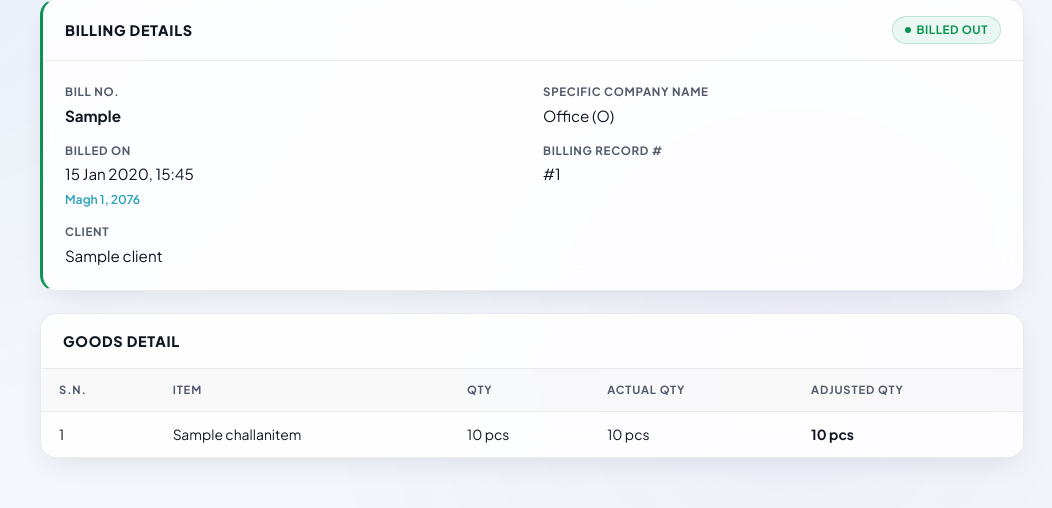
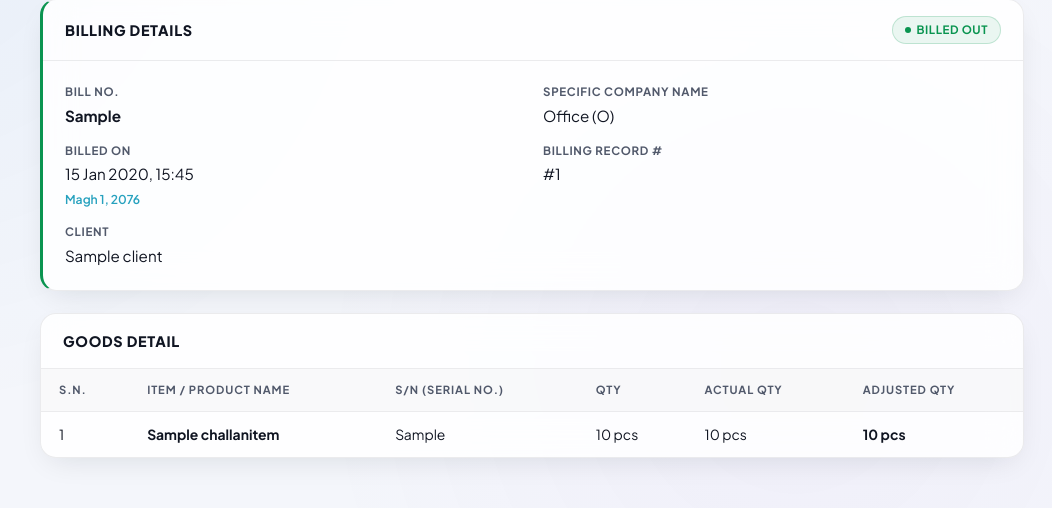
Before and after one commit to sarojoffl/challan_system, a Django app: page /challan/1/ in a window 1280 px wide. Shown: the part 1067-1575 px from the top of the page, without its empty margins (228-1280 px from the left). Run offline with Django 5.2, Linux system fonts and the light colour scheme; a user stored in the database is signed in; data comes from the database, SQL or seed files in the repository; tables that the repository leaves empty hold one stand-in row (values such as "Sample post").

Commit message:
feat: Add optional S/N (Serial Number) field per item row in Goods Detail, search, and dynamic Challan Details table

```diff
--- a/challan/forms.py
+++ b/challan/forms.py
@@ -179,9 +179,10 @@ ChallanItemFormSet = inlineformset_factory(
     Challan,
     ChallanItem,
     formset=BaseChallanItemFormSet,
-    fields=["serial_number", "product_name", "quantity", "unit", "actual_qty", "stock_intake"],
+    fields=["serial_number", "product_name", "item_serial_no", "quantity", "unit", "actual_qty", "stock_intake"],
     widgets={
         "product_name": forms.TextInput(attrs={"list": "existing-items", "autocomplete": "off"}),
+        "item_serial_no": forms.TextInput(attrs={"placeholder": "S/N (optional)", "autocomplete": "off"}),
         "unit": forms.Select(attrs={"class": "form-control"}),
     },
     extra=1,
--- a/challan/models.py
+++ b/challan/models.py
@@ -252,6 +252,11 @@ class Challan(models.Model):
             return False
         return True
 
+    @property
+    def has_item_serials(self):
+        """Returns True if at least one item on this challan has an S/N."""
+        return any(bool(i.item_serial_no and i.item_serial_no.strip()) for i in self.items.all())
+
     def get_absolute_url(self):
         return reverse("challan:challan_detail", args=[self.pk])
 
@@ -273,6 +278,7 @@ class ChallanItem(models.Model):
     )
     serial_number = models.PositiveIntegerField("S.N.")
     product_name = models.CharField("Item / Goods detail", max_length=255)
+    item_serial_no = models.CharField("Serial No. (S/N)", max_length=255, blank=True)
     quantity = models.PositiveIntegerField("Qty")
     unit = models.CharField("Unit", max_length=20, default="pcs", choices=UNIT_CHOICES, blank=True)
     actual_qty = models.PositiveIntegerField(
--- a/challan/templates/challan/challan_detail.html
+++ b/challan/templates/challan/challan_detail.html
@@ -178,7 +178,10 @@
       <thead>
         <tr>
           <th>S.N.</th>
-          <th>Item</th>
+          <th>Item / Product Name</th>
+          {% if challan.has_item_serials %}
+          <th>S/N (Serial No.)</th>
+          {% endif %}
           <th>Qty</th>
           {% if challan.adjust_requested %}
           <th>Actual Qty</th>
@@ -190,7 +193,10 @@
         {% for item in challan.items.all %}
         <tr>
           <td>{{ item.serial_number }}</td>
-          <td>{{ item.product_name }}</td>
+          <td><strong>{{ item.product_name }}</strong></td>
+          {% if challan.has_item_serials %}
+          <td>{{ item.item_serial_no|default:"—" }}</td>
+          {% endif %}
           <td>{{ item.quantity }} {{ item.unit|default:"pcs" }}</td>
           {% if challan.adjust_requested %}
           <td>{% if item.actual_qty is not None %}{{ item.actual_qty }} {{ item.unit|default:"pcs" }}{% else %}—{% endif %}</td>
@@ -198,7 +204,7 @@
           {% endif %}
         </tr>
         {% empty %}
-        <tr><td colspan="{% if challan.adjust_requested %}5{% else %}3{% endif %}"><div class="empty-state">No items on this challan.</div></td></tr>
+        <tr><td colspan="{% if challan.adjust_requested %}{% if challan.has_item_serials %}6{% else %}5{% endif %}{% else %}{% if challan.has_item_serials %}4{% else %}3{% endif %}{% endif %}"><div class="empty-state">No items on this challan.</div></td></tr>
         {% endfor %}
       </tbody>
     </table>
--- a/challan/views.py
+++ b/challan/views.py
@@ -66,6 +66,7 @@ def challan_dashboard(request):
             | Q(delivered_by__icontains=query)
             | Q(received_by_name__icontains=query)
             | Q(items__product_name__icontains=query)
+            | Q(items__item_serial_no__icontains=query)
         ).distinct()
 
     counts = {
@@ -147,23 +148,25 @@ def export_challan_csv(request, pk):
     writer = csv.writer(response)
 
     if challan.adjust_requested:
-        writer.writerow(["S.N.", "Item Name", "Quantity", "Actual Qty", "Adjusted Qty"])
+        writer.writerow(["S.N.", "Item Name", "Serial No. (S/N)", "Quantity", "Actual Qty", "Adjusted Qty"])
         for item in challan.items.all():
             u = item.unit or "pcs"
             writer.writerow([
                 item.serial_number,
                 item.product_name,
+                item.item_serial_no or "",
                 f"{item.quantity} {u}",
                 f"{item.actual_qty} {u}" if item.actual_qty is not None else "",
                 f"{item.adjusted_qty} {u}" if item.adjusted_qty is not None else "",
             ])
     else:
-        writer.writerow(["S.N.", "Item Name", "Quantity"])
+        writer.writerow(["S.N.", "Item Name", "Serial No. (S/N)", "Quantity"])
         for item in challan.items.all():
             u = item.unit or "pcs"
             writer.writerow([
                 item.serial_number,
                 item.product_name,
+                item.item_serial_no or "",
                 f"{item.quantity} {u}",
             ])
 
```
Also changed, not shown: challan/templates/challan/challan_edit.html (+9 -0 lines), challan/templates/challan/hand_challan_form.html (+9 -0 lines), challan/templates/challan/initiation_form.html (+9 -0 lines), challan/migrations/0017_challanitem_item_serial_no.py (added).
